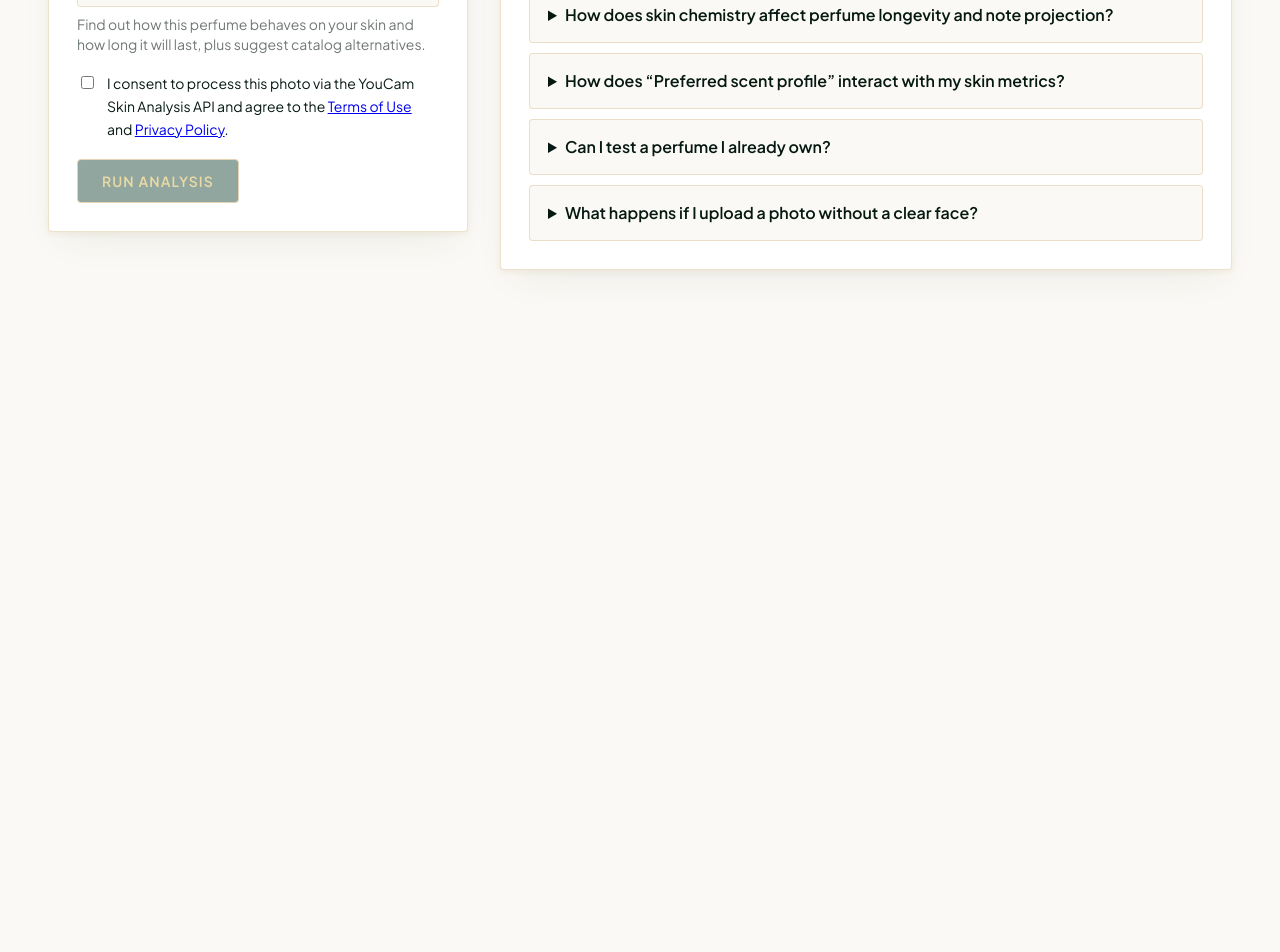
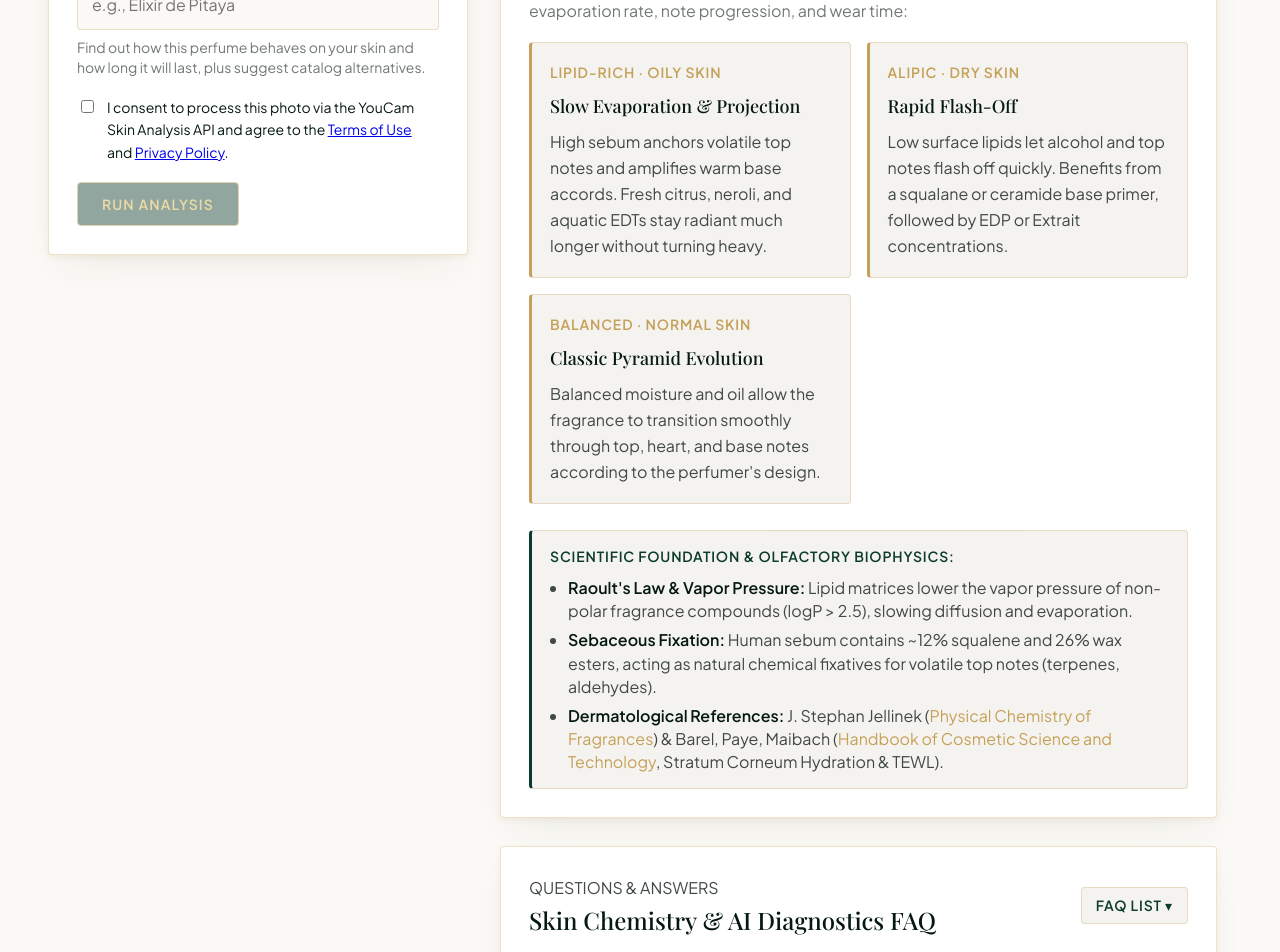
Before and after one commit to vero-code/diamandis, a React (Vite) app: page / in a window 1280 px wide. Shown: the part 1040-1992 px from the top of the page. Before the commit the page ends 1393 px from the top, so only its background shows below. Built offline with nearby package versions, Linux system fonts and the light colour scheme.

Commit message:
feat: add scientific foundation

```diff
--- a/src/App.css
+++ b/src/App.css
@@ -142,7 +142,7 @@
 }
 
 .note {
-  font-size: var(--text-sm);
+  font-size: var(--text-base);
   color: var(--text-muted);
 }
 
@@ -355,8 +355,6 @@
 }
 
 .workspace-left {
-  position: sticky;
-  top: 140px;
   display: flex;
   flex-direction: column;
   gap: 20px;
@@ -659,12 +657,63 @@
 .faq-panel {
   position: relative;
   z-index: 1;
+  cursor: pointer;
+  transition: border-color 0.2s, box-shadow 0.2s;
+}
+
+.faq-panel:hover {
+  border-color: var(--gold);
+}
+
+.faq-panel-summary {
+  display: flex;
+  align-items: center;
+  justify-content: space-between;
+  gap: 16px;
+  list-style: none;
+  user-select: none;
+}
+
+.faq-panel-summary::-webkit-details-marker {
+  display: none;
+}
+
+.faq-panel-title {
+  display: flex;
+  flex-direction: column;
+  gap: 4px;
+}
+
+.faq-toggle-badge {
+  font-family: var(--sans);
+  font-size: var(--text-sm);
+  font-weight: 600;
+  letter-spacing: 0.06em;
+  text-transform: uppercase;
+  color: var(--primary);
+  background: var(--surface-low);
+  border: 1px solid var(--border);
+  border-radius: 4px;
+  padding: 6px 14px;
+  white-space: nowrap;
+  transition: background-color 0.2s, border-color 0.2s, transform 0.2s;
+}
+
+.faq-panel[open] .faq-toggle-badge {
+  background: var(--primary);
+  color: var(--gold-bright);
+  border-color: var(--gold);
+}
+
+.faq-panel[open] .faq-panel-summary {
+  margin-bottom: 8px;
 }
 
 .faq-list {
   display: flex;
   flex-direction: column;
   gap: 10px;
+  cursor: default;
 }
 
 .faq-item {
@@ -678,6 +727,12 @@
   font-weight: 600;
   color: var(--text-h);
   cursor: pointer;
+}
+
+.faq-item p {
+  margin-top: 10px;
+  font-size: var(--text-sm);
+  color: var(--text);
 }
 
 .faq-item p {
@@ -801,6 +856,54 @@
   color: var(--primary);
 }
 
+.science-panel {
+  background: var(--surface);
+  border: 1px solid var(--border);
+}
+
+.science-panel .metric {
+  background: var(--surface-low);
+  border-left: 3px solid var(--gold);
+}
+
+.science-citations {
+  margin-top: 8px;
+  padding: 14px 18px;
+  background: var(--surface-low);
+  border: 1px solid var(--border);
+  border-left: 3px solid var(--primary);
+  border-radius: 4px;
+}
+
+.science-citations-title {
+  font-size: var(--text-sm);
+  font-weight: 600;
+  letter-spacing: 0.06em;
+  text-transform: uppercase;
+  color: var(--primary);
+  margin-bottom: 8px;
+}
+
+.science-citations-list {
+  margin: 0;
+  padding-left: 18px;
+  display: flex;
+  flex-direction: column;
+  gap: 6px;
+  font-size: var(--text-base);
+  color: var(--text);
+  line-height: 1.45;
+}
+
+.science-citations-list strong {
+  color: var(--text-h);
+}
+
+.science-citations-list em {
+  color: var(--gold);
+  font-style: normal;
+}
+
 @media (max-width: 640px) {
   .prep-card {
     flex-direction: column;
--- a/src/App.tsx
+++ b/src/App.tsx
@@ -219,7 +219,6 @@ function App() {
             !recommendationError ? (
               <>
                 <section className="panel empty-state-panel">
-                  <p className="eyebrow">AWAITING BIOMARKER TELEMETRY</p>
                   <h2>How Skin Chemistry Shapes Scent</h2>
                   <p className="note">
                     Run the analysis on the left to inspect your YouCam AI zone
@@ -254,9 +253,68 @@ function App() {
                   </div>
                 </section>
 
-                <section className="panel faq-panel">
-                  <p className="eyebrow">FREQUENTLY ASKED QUESTIONS</p>
-                  <h2>Skin Chemistry &amp; AI Diagnostics FAQ</h2>
+                <section className="panel science-panel">
+                  <p className="eyebrow">THE OLFACTORY SCIENCE</p>
+                  <h2>Why Epidermal Metrics Determine Fragrance Longevity</h2>
+                  <p className="note">
+                    Fragrance molecules are lipophilic (oil-soluble). Your skin&apos;s natural lipid film
+                    dictates evaporation rate, note progression, and wear time:
+                  </p>
+                  <div className="metrics">
+                    <article className="metric">
+                      <p className="notes">Lipid-Rich · Oily Skin</p>
+                      <h3>Slow Evaporation &amp; Projection</h3>
+                      <p>
+                        High sebum anchors volatile top notes and amplifies warm base accords.
+                        Fresh citrus, neroli, and aquatic EDTs stay radiant much longer without turning heavy.
+                      </p>
+                    </article>
+                    <article className="metric">
+                      <p className="notes">Alipic · Dry Skin</p>
+                      <h3>Rapid Flash-Off</h3>
+                      <p>
+                        Low surface lipids let alcohol and top notes flash off quickly.
+                        Benefits from a squalane or ceramide base primer, followed by EDP or Extrait concentrations.
+                      </p>
+                    </article>
+                    <article className="metric">
+                      <p className="notes">Balanced · Normal Skin</p>
+                      <h3>Classic Pyramid Evolution</h3>
+                      <p>
+                        Balanced moisture and oil allow the fragrance to transition smoothly through top,
+                        heart, and base notes according to the perfumer&apos;s design.
+                      </p>
+                    </article>
+                  </div>
+                  <div className="science-citations">
+                    <p className="science-citations-title">
+                      Scientific Foundation &amp; Olfactory Biophysics:
+                    </p>
+                    <ul className="science-citations-list">
+                      <li>
+                        <strong>Raoult&apos;s Law &amp; Vapor Pressure:</strong> Lipid matrices lower the vapor pressure of non-polar fragrance compounds (logP &gt; 2.5), slowing diffusion and evaporation.
+                      </li>
+                      <li>
+                        <strong>Sebaceous Fixation:</strong> Human sebum contains ~12% squalene and 26% wax esters, acting as natural chemical fixatives for volatile top notes (terpenes, aldehydes).
+                      </li>
+                      <li>
+                        <strong>Dermatological References:</strong> J. Stephan Jellinek (<em>Physical Chemistry of Fragrances</em>) &amp; Barel, Paye, Maibach (<em>Handbook of Cosmetic Science and Technology</em>, Stratum Corneum Hydration &amp; TEWL).
+                      </li>
+                    </ul>
+                  </div>
+                </section>
+
+                <details className="panel faq-panel">
+                  <summary className="faq-panel-summary">
+                    <div className="faq-panel-title">
+                      <p className="eyebrow">QUESTIONS &amp; ANSWERS</p>
+                      <h2>Skin Chemistry &amp; AI Diagnostics FAQ</h2>
+                    </div>
+                    <span className="faq-toggle-badge" aria-hidden="true">
+                      FAQ List ▾
+                    </span>
+                  </summary>
+
                   <div className="faq-list">
                     {FAQ_ITEMS.map((item) => (
                       <details key={item.question} className="faq-item">
@@ -265,7 +323,7 @@ function App() {
                       </details>
                     ))}
                   </div>
-                </section>
+                </details>
               </>
             ) : (
               <>
--- a/src/index.css
+++ b/src/index.css
@@ -39,6 +39,10 @@
   box-sizing: border-box;
 }
 
+html {
+  scrollbar-gutter: stable;
+}
+
 body {
   margin: 0;
   background: var(--bg);
```
